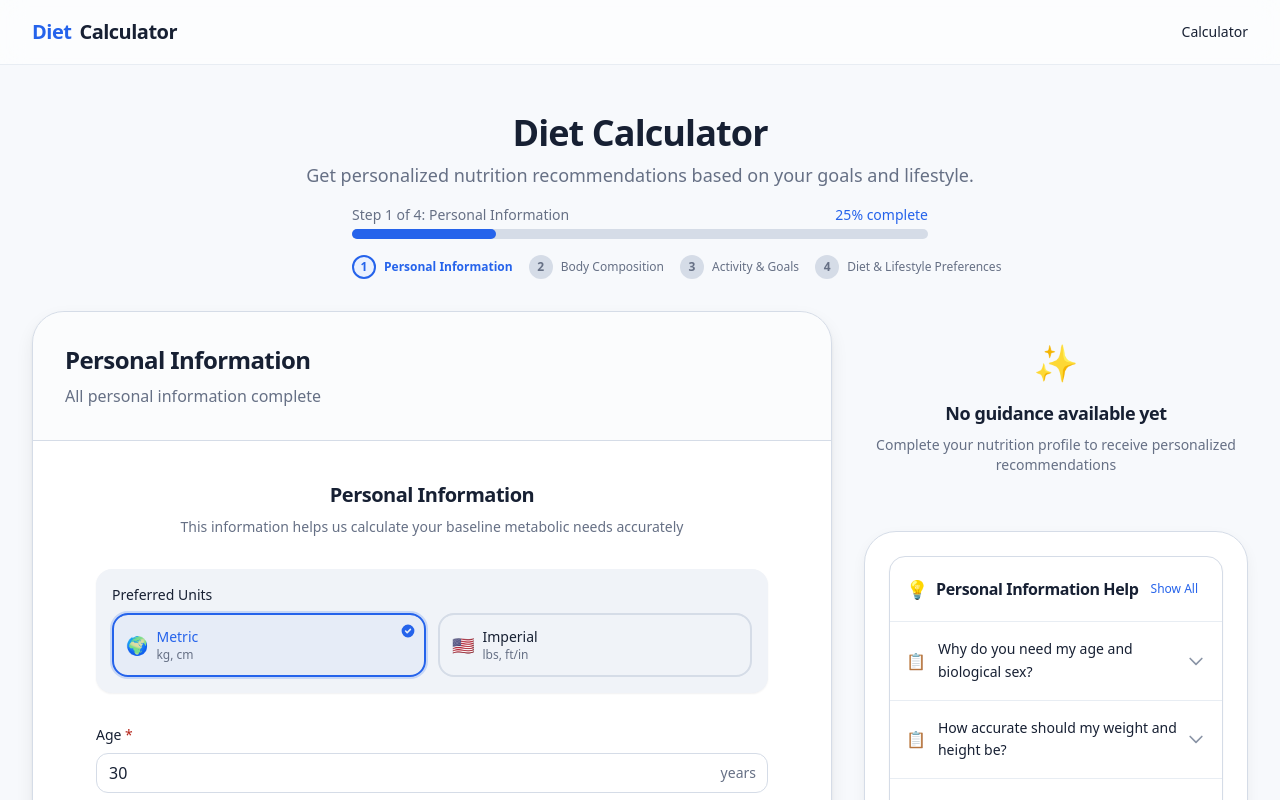
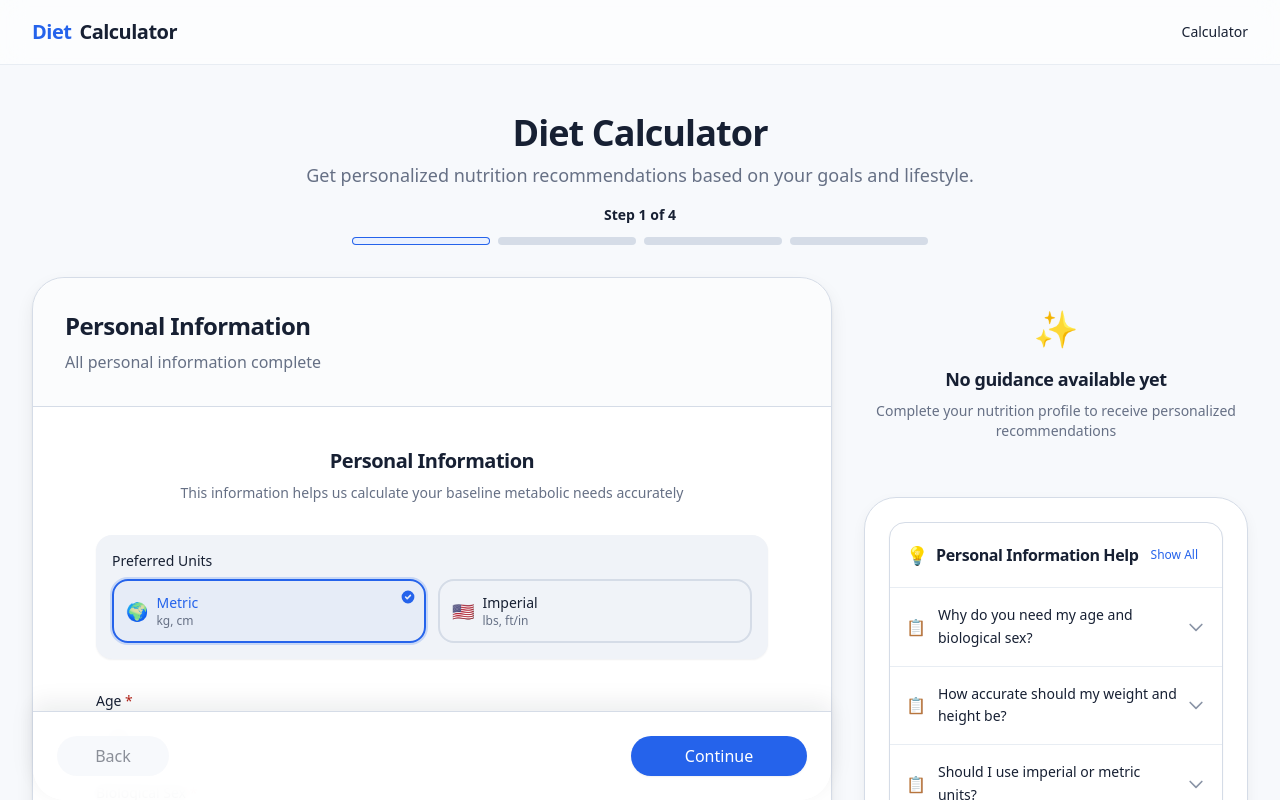
Before and after one commit to monolithjg/Diet, a React (Vite) app: page / in a window 1280 px wide. Shown: the top 800 px of the page. Built offline with nearby package versions, Linux system fonts and the light colour scheme.

Commit message:
Latest app design

```diff
--- a/src/features/wizard/index.tsx
+++ b/src/features/wizard/index.tsx
@@ -18,7 +18,7 @@ const WIZARD_STEP_TITLES = [
   "Personal Information",
   "Body Composition",
   "Activity & Goals",
-  "Diet & Lifestyle Preferences"
+  "Choose your eating style"
 ] as const;
 
 type UserValidationData = {
@@ -28,6 +28,7 @@ type UserValidationData = {
   heightCm: number;
   activityLevel: number;
   goal: string;
+  dietStyle?: string;
 };
 
 export default function Wizard() {
@@ -44,12 +45,8 @@ export default function Wizard() {
   const heightCm = useStore(state => state.user.heightCm);
   const activityLevel = useStore(state => state.user.activityLevel);
   const goal = useStore(state => state.user.goal);
+  const dietStyle = useStore(state => state.user.dietStyle);
 
-  const userValidationData = { age, sex, weightKg, heightCm, activityLevel, goal };
-
-  const navigateTo = (path: string) => {
-    navigate(path);
-  };
   useChunkPreloader();
   useConnectionAware();
 
@@ -62,7 +59,7 @@ export default function Wizard() {
 
   const getStepValidationInfo = useCallback((stepNumber: number, userData: UserValidationData) => {
     switch (stepNumber) {
-      case 1:
+      case 1: {
         const ageValid = userData.age >= 13 && userData.age <= 120;
         const sexValid = ['male', 'female', 'other'].includes(userData.sex);
         const weightValid = userData.weightKg >= 30 && userData.weightKg <= 300;
@@ -77,9 +74,10 @@ export default function Wizard() {
           message: missing.length > 0 ? `Please provide your ${missing.join(', ')}` : 'All personal information complete',
           helpText: missing.length > 0 ? 'This information is required to calculate your baseline metabolic needs accurately.' : undefined
         };
+      }
       case 2:
         return { isComplete: true, message: 'Body composition information is optional', helpText: undefined };
-      case 3:
+      case 3: {
         const activityValid = userData.activityLevel > 1.2;
         const goalValid = ['loss', 'maintain', 'gain'].includes(userData.goal);
         const missingStep3 = [];
@@ -90,14 +88,22 @@ export default function Wizard() {
           message: missingStep3.length > 0 ? `Please select your ${missingStep3.join(' and ')}` : 'Activity and goals complete',
           helpText: missingStep3.length > 0 ? 'We need this information to calculate your daily calorie needs.' : undefined
         };
+      }
       case 4:
-        return { isComplete: true, message: 'Diet preferences complete', helpText: undefined };
+        return {
+          isComplete: Boolean(userData.dietStyle),
+          message: "We'll use this to shape your macro targets and meal suggestions.",
+          helpText: userData.dietStyle ? undefined : 'Choose one eating style to calculate your plan.'
+        };
       default:
         return { isComplete: false, message: 'Unknown step', helpText: undefined };
     }
   }, []);
 
-  const stepValidation = useMemo(() => getStepValidationInfo(step, userValidationData), [step, userValidationData, getStepValidationInfo]);
+  const stepValidation = useMemo(
+    () => getStepValidationInfo(step, { age, sex, weightKg, heightCm, activityLevel, goal, dietStyle }),
+    [step, age, sex, weightKg, heightCm, activityLevel, goal, dietStyle, getStepValidationInfo]
+  );
   const canProceed = stepValidation.isComplete;
 
   // Add calculation triggers before navigating to results
@@ -116,7 +122,7 @@ export default function Wizard() {
   const userGoal = useStore(state => state.user.goal);
 
   const handleNext = useCallback(() => {
-    updateUi((prev: any) => {
+    updateUi((prev) => {
       if (prev.step >= WIZARD_STEP_TITLES.length) {
         return prev;
       }
@@ -128,10 +134,10 @@ export default function Wizard() {
       setTdee(palKey, userGoal === 'loss' ? -0.2 : userGoal === 'gain' ? 0.15 : 0);
       setMacros();
       setTimeout(() => {
-        navigateTo('/results');
+        navigate('/results');
       }, 100); // Delay navigation to allow state to update
     }
-  }, [step, updateUi, navigateTo, recalcRmr, setTdee, setMacros, palKey, userGoal]);
+  }, [step, updateUi, navigate, recalcRmr, setTdee, setMacros, palKey, userGoal]);
 
   const handleBack = useCallback(() => {
     if (step > 1) updateUi({ step: step - 1 });
@@ -155,8 +161,8 @@ export default function Wizard() {
             </ChunkErrorBoundary>
           )}
           {step === 4 && (
-            <ChunkErrorBoundary stepName="Diet & Lifestyle Preferences">
-              <Suspense fallback={<StepLoadingFallback stepName="Diet & Lifestyle Preferences" />}>
+            <ChunkErrorBoundary stepName="Eating Style">
+              <Suspense fallback={<StepLoadingFallback stepName="Eating Style" />}>
                 <Step4DietPreferences />
               </Suspense>
             </ChunkErrorBoundary>
@@ -164,11 +170,32 @@ export default function Wizard() {
         </>
       }
       navigationControls={
-        <div className="flex gap-4 justify-between">
-          <Button onClick={handleBack} disabled={step === 1} variant="secondary">Back</Button>
-          <Button onClick={handleNext} disabled={!canProceed} variant="primary">
-            {step < WIZARD_STEP_TITLES.length ? 'Continue' : 'See Results'}
+        <div className="flex flex-col-reverse sm:flex-row sm:items-center sm:justify-between gap-3">
+          <Button onClick={handleBack} disabled={step === 1} variant="secondary" className="sm:min-w-28">
+            Back
           </Button>
+          <div className="flex flex-col sm:flex-row sm:items-center gap-3 sm:justify-end">
+            {step === WIZARD_STEP_TITLES.length && (
+              <p
+                id="diet-style-validation"
+                className={`text-sm sm:max-w-56 sm:text-right ${canProceed ? 'text-success' : 'text-muted'}`}
+                aria-live="polite"
+              >
+                {canProceed
+                  ? 'Eating style selected. Ready to calculate.'
+                  : 'Choose an eating style to calculate your plan.'}
+              </p>
+            )}
+            <Button
+              onClick={handleNext}
+              disabled={!canProceed}
+              variant="primary"
+              className="w-full sm:w-auto sm:min-w-44"
+              aria-describedby={step === WIZARD_STEP_TITLES.length ? 'diet-style-validation' : undefined}
+            >
+              {step < WIZARD_STEP_TITLES.length ? 'Continue' : 'Calculate my plan'}
+            </Button>
+          </div>
         </div>
       }
       guidancePanel={<GuidanceList guidance={guidance} />}
--- a/src/features/wizard/molecules/Step4DietPreferences.tsx
+++ b/src/features/wizard/molecules/Step4DietPreferences.tsx
@@ -5,68 +5,87 @@ import { SleepHoursInput } from '../atoms/SleepHoursInput';
 import { StressLevelScale } from '../atoms/StressLevelScale';
 import { StepContainer } from './StepContainer';
 import { cn } from '../../../lib/utils';
+import type { DietStyle, Goal } from '../../../models/UserInput';
 
-const dietStyles = [
+interface DietOption {
+  value: DietStyle;
+  title: string;
+  description: string;
+  icon: string;
+  macros: {
+    protein: number;
+    carbs: number;
+    fat: number;
+  };
+}
+
+const dietStyles: DietOption[] = [
   {
     value: 'balanced',
     title: 'Balanced',
-    description: 'Moderate protein, carbs, and fats',
+    description: 'A flexible everyday approach with a steady mix of protein, carbohydrates, and fat.',
     icon: '⚖️',
-    macros: '25% protein, 45% carbs, 30% fat'
+    macros: { protein: 20, carbs: 50, fat: 30 }
   },
   {
     value: 'highProtein',
     title: 'High Protein',
-    description: 'Emphasizes protein for muscle building',
+    description: 'More protein to support fullness, workout recovery, and lean muscle.',
     icon: '💪',
-    macros: '35% protein, 35% carbs, 30% fat'
+    macros: { protein: 30, carbs: 45, fat: 25 }
   },
   {
     value: 'lowCarb',
     title: 'Low Carb',
-    description: 'Reduces carbohydrates',
+    description: 'Fewer carbohydrates with more protein and fat for steadier energy.',
     icon: '🥩',
-    macros: '30% protein, 20% carbs, 50% fat'
+    macros: { protein: 25, carbs: 35, fat: 40 }
   },
   {
     value: 'keto',
     title: 'Ketogenic',
-    description: 'Very low carb, high fat',
+    description: 'A very low-carbohydrate, high-fat approach designed to support ketosis.',
     icon: '🥑',
-    macros: '25% protein, 5% carbs, 70% fat'
+    macros: { protein: 20, carbs: 10, fat: 70 }
   },
   {
     value: 'vegan',
     title: 'Vegan',
-    description: 'Plant-based nutrition',
+    description: 'A fully plant-based pattern that excludes all animal-derived foods.',
     icon: '🌱',
-    macros: '18% protein, 55% carbs, 27% fat'
+    macros: { protein: 25, carbs: 45, fat: 30 }
   },
   {
     value: 'vegetarian',
     title: 'Vegetarian',
-    description: 'Plant-based with dairy/eggs',
+    description: 'A plant-forward pattern that can include eggs and dairy products.',
     icon: '🥬',
-    macros: '22% protein, 50% carbs, 28% fat'
+    macros: { protein: 22, carbs: 50, fat: 28 }
   }
 ];
+
+const recommendedDietByGoal: Record<Goal, DietStyle> = {
+  loss: 'highProtein',
+  maintain: 'balanced',
+  gain: 'highProtein'
+};
 
 const commonAllergies = [
   'peanuts', 'tree nuts', 'shellfish', 'fish', 'eggs', 'dairy', 'soy', 'wheat'
 ];
 
 function Step4DietPreferences() {
-  // Use primitive selectors to avoid infinite loop
   const dietStyle = useStore(state => state.user.dietStyle);
   const allergies = useStore(state => state.user.allergies);
   const sleepHours = useStore(state => state.user.sleepHours);
   const stressLevel = useStore(state => state.user.stressLevel);
+  const goal = useStore(state => state.user.goal);
   const updateUserWithGuidance = useStore(state => state.updateUserWithGuidance);
-  // Combine into user object for convenience
   const user = { dietStyle, allergies, sleepHours, stressLevel };
+  const recommendedDiet = recommendedDietByGoal[goal];
 
-  const handleDietStyleChange = (dietStyle: string) => {
-    updateUserWithGuidance({ dietStyle: dietStyle as any });
+  const handleDietStyleChange = (nextDietStyle: DietStyle) => {
+    updateUserWithGuidance({ dietStyle: nextDietStyle });
   };
 
   const handleAllergyToggle = (allergy: string) => {
@@ -89,51 +108,113 @@ function Step4DietPreferences() {
   return (
     <StepContainer>
       <div className="space-y-8">
-        {/* Diet Style Selection */}
-        <section className="space-y-4 animate-fade-in">
-          <Label className="text-lg font-semibold text-foreground">
-            Diet Style
-          </Label>
+        <fieldset className="space-y-4 animate-fade-in" aria-describedby="diet-style-help">
+          <legend className="sr-only">Eating style</legend>
+          <div className="flex items-start justify-between gap-4">
+            <p id="diet-style-help" className="max-w-xl text-sm leading-relaxed text-muted">
+              Choose the pattern that feels most sustainable. You can adjust your macros later.
+            </p>
+            <span className="shrink-0 rounded-full bg-error-soft px-2.5 py-1 text-xs font-semibold text-error-foreground">
+              Required
+            </span>
+          </div>
 
-          <div className="grid grid-cols-1 sm:grid-cols-2 lg:grid-cols-3 gap-4">
-            {dietStyles.map((diet) => (
-              <Card
+          <div className="grid grid-cols-1 md:grid-cols-2 gap-4">
+            {dietStyles.map((diet) => {
+              const inputId = `diet-style-${diet.value}`;
+              const isSelected = user.dietStyle === diet.value;
+              const isRecommended = recommendedDiet === diet.value;
+              const macroLabel = `${diet.macros.protein}% protein, ${diet.macros.carbs}% carbohydrates, and ${diet.macros.fat}% fat`;
+
+              return (
+                <label
                   key={diet.value}
+                  htmlFor={inputId}
                   className={cn(
-                  "cursor-pointer transition-all duration-200 touch-manipulation min-h-[140px] border-2",
-                  user.dietStyle === diet.value
-                    ? "ring-2 ring-primary ring-offset-2 border-primary bg-primary/5 shadow-md"
-                    : "hover:border-primary/50 hover:bg-secondary/50 border-border shadow-sm"
+                    "relative block min-h-[238px] cursor-pointer rounded-2xl border-2 p-5 shadow-sm transition-all duration-200 touch-manipulation",
+                    "focus-within:outline-none focus-within:ring-[length:var(--focus-ring-width)] focus-within:ring-ring focus-within:ring-offset-[length:var(--focus-ring-offset)] ring-offset-background",
+                    isSelected
+                      ? "border-primary bg-primary-soft shadow-md"
+                      : "border-border bg-surface hover:border-primary/50 hover:bg-secondary/40"
                   )}
-                onClick={() => handleDietStyleChange(diet.value)}
-                role="button"
-                tabIndex={0}
-                aria-pressed={user.dietStyle === diet.value}
-                aria-label={`Select ${diet.title} diet style`}
-                onKeyDown={(e) => {
-                  if (e.key === 'Enter' || e.key === ' ') {
-                    e.preventDefault();
-                    handleDietStyleChange(diet.value);
-                  }
-                }}
                 >
-                <CardContent className="flex flex-col items-center justify-center p-5 text-center h-full gap-2">
-                  <div className="text-4xl mb-1 filter drop-shadow-sm">{diet.icon}</div>
-                  <div className="font-bold text-foreground">{diet.title}</div>
-                  <div className="text-xs text-muted leading-relaxed line-clamp-2">
+                  <input
+                    id={inputId}
+                    className="peer sr-only"
+                    type="radio"
+                    name="diet-style"
+                    value={diet.value}
+                    checked={isSelected}
+                    onChange={() => handleDietStyleChange(diet.value)}
+                    aria-describedby={`${inputId}-description ${inputId}-macros`}
+                    required
+                  />
+
+                  <span
+                    className={cn(
+                      "absolute right-4 top-4 flex h-6 w-6 items-center justify-center rounded-full border-2 transition-colors",
+                      isSelected
+                        ? "border-primary bg-primary text-primary-foreground"
+                        : "border-border-strong bg-control"
+                    )}
+                    aria-hidden="true"
+                  >
+                    {isSelected && (
+                      <svg className="h-3.5 w-3.5" viewBox="0 0 20 20" fill="currentColor">
+                        <path fillRule="evenodd" d="M16.704 5.293a1 1 0 010 1.414l-8 8a1 1 0 01-1.414 0l-4-4a1 1 0 011.414-1.414L8 12.586l7.296-7.293a1 1 0 011.408 0z" clipRule="evenodd" />
+                      </svg>
+                    )}
+                  </span>
+
+                  <div className="flex h-full flex-col">
+                    <div className="mb-4 flex items-start gap-3 pr-8">
+                      <span
+                        className="flex h-11 w-11 shrink-0 items-center justify-center rounded-xl border border-border-subtle bg-surface text-2xl shadow-sm"
+                        aria-hidden="true"
+                      >
+                        {diet.icon}
+                      </span>
+                      <div className="min-w-0 pt-0.5">
+                        <span className="block text-lg font-bold text-foreground">{diet.title}</span>
+                        {isRecommended && (
+                          <span className="mt-1 inline-flex rounded-full bg-success-soft px-2 py-0.5 text-[11px] font-semibold text-success-foreground">
+                            Recommended for your goal
+                          </span>
+                        )}
+                      </div>
+                    </div>
+
+                    <p id={`${inputId}-description`} className="min-h-12 text-sm leading-relaxed text-muted">
                       {diet.description}
+                    </p>
+
+                    <div id={`${inputId}-macros`} className="mt-auto pt-5" role="img" aria-label={macroLabel}>
+                      <div className="flex h-2.5 w-full overflow-hidden rounded-full bg-border-subtle" aria-hidden="true">
+                        <span className="bg-primary" style={{ width: `${diet.macros.protein}%` }} />
+                        <span className="bg-success" style={{ width: `${diet.macros.carbs}%` }} />
+                        <span className="bg-warning" style={{ width: `${diet.macros.fat}%` }} />
                       </div>
-                  <div className="mt-2 text-[10px] font-mono text-primary bg-primary/10 px-2 py-1 rounded-full">
-                    {diet.macros}
+                      <div className="mt-2 grid grid-cols-3 gap-1 text-[11px] font-medium text-muted" aria-hidden="true">
+                        <span><i className="mr-1 inline-block h-2 w-2 rounded-full bg-primary" />P {diet.macros.protein}%</span>
+                        <span className="text-center"><i className="mr-1 inline-block h-2 w-2 rounded-full bg-success" />C {diet.macros.carbs}%</span>
+                        <span className="text-right"><i className="mr-1 inline-block h-2 w-2 rounded-full bg-warning" />F {diet.macros.fat}%</span>
                       </div>
-                </CardContent>
-              </Card>
-            ))}
                     </div>
-        </section>
+                  </div>
+                </label>
+              );
+            })}
+          </div>
+        </fieldset>
+
+        <div className="border-t border-border-subtle pt-7 animate-fade-in" style={{ animationDelay: '100ms' }}>
+          <p className="text-xs font-semibold uppercase tracking-[0.14em] text-primary">Optional refinements</p>
+          <h3 className="mt-2 text-xl font-semibold text-foreground">Fine-tune your suggestions</h3>
+          <p className="mt-1 text-sm text-muted">These details improve meal guidance but are not required to calculate your plan.</p>
+        </div>
 
         {/* Allergies Selection */}
-        <section className="space-y-4 animate-fade-in" style={{ animationDelay: '100ms' }}>
+        <section className="space-y-4 animate-fade-in" style={{ animationDelay: '150ms' }}>
           <div className="flex items-center justify-between">
             <Label className="text-lg font-semibold text-foreground">
               Food Allergies
--- a/src/features/wizard/organisms/MobileProgressBar.tsx
+++ b/src/features/wizard/organisms/MobileProgressBar.tsx
@@ -1,4 +1,4 @@
-import React, { useMemo } from 'react';
+import React from 'react';
 
 interface MobileProgressBarProps {
   currentStep: number;
@@ -11,99 +11,37 @@ export const MobileProgressBar = React.memo(function MobileProgressBar({
   totalSteps,
   stepTitles,
 }: MobileProgressBarProps) {
-  // Memoize expensive calculations
-  const progressPercentage = useMemo(() =>
-    (currentStep / totalSteps) * 100,
-    [currentStep, totalSteps]
-  );
+  return (
+    <div
+      className="w-full"
+      role="progressbar"
+      aria-label={`Step ${currentStep} of ${totalSteps}: ${stepTitles[currentStep - 1] || ''}`}
+      aria-valuenow={currentStep}
+      aria-valuemin={1}
+      aria-valuemax={totalSteps}
+    >
+      <p className="mb-3 text-sm font-semibold text-foreground">
+        Step {currentStep} of {totalSteps}
+      </p>
+      <div className="grid grid-cols-4 gap-2" aria-hidden="true">
+        {Array.from({ length: totalSteps }, (_, index) => {
+          const stepNumber = index + 1;
+          const isCompleted = stepNumber < currentStep;
+          const isCurrent = stepNumber === currentStep;
 
-  const currentStepTitle = useMemo(() =>
-    stepTitles[currentStep - 1] || '',
-    [stepTitles, currentStep]
-  );
-
-  // Memoize step indicators to avoid recreating on every render
-  const stepIndicators = useMemo(() => {
-    return stepTitles.map((title, index) => {
-      const stepNumber = index + 1;
-      const isActive = stepNumber === currentStep;
-      const isCompleted = stepNumber < currentStep;
-
-      return (
-        <div key={stepNumber} className="flex-1 flex items-center">
-          <div
-            className={`
-              w-6 h-6 rounded-full flex items-center justify-center text-xs font-semibold
-              mr-2 shrink-0
-              ${isCompleted ? 'bg-primary text-primary-foreground' : isActive ? 'bg-primary-soft border-2 border-primary text-primary' : 'bg-border text-muted'}
-            `}
-          >
-            {isCompleted ? (
-              <svg className="w-3 h-3" fill="currentColor" viewBox="0 0 20 20">
-                <path d="M16.707 5.293a1 1 0 010 1.414l-8 8a1 1 0 01-1.414 0l-4-4a1 1 0 011.414-1.414L8 12.586l7.293-7.293a1 1 0 011.414 0z" />
-              </svg>
-            ) : stepNumber}
-          </div>
-          <span
-            className={`text-xs truncate ${isActive ? 'text-primary font-semibold' : isCompleted ? 'text-foreground' : 'text-muted'}`}
-          >
-            {title}
-          </span>
-          {stepNumber < totalSteps && (
-            <div className={`flex-grow h-0.5 ml-2 ${isCompleted ? 'bg-primary' : 'bg-border'}`}></div>
-          )}
-        </div>
-      );
-    });
-  }, [stepTitles, currentStep, totalSteps]);
-
-  // Memoize mobile dot indicators
-  const mobileStepDots = useMemo(() => {
-    return Array.from({ length: totalSteps }).map((_, index) => (
-      <div
-        key={`dot-${index}`}
-        className={`
-          w-2.5 h-2.5 rounded-full
-          ${index + 1 === currentStep ? 'bg-primary' : index + 1 < currentStep ? 'bg-primary-soft' : 'bg-border-strong'}
-        `}
-        title={stepTitles[index]}
-      ></div>
-    ));
-  }, [totalSteps, currentStep, stepTitles]);
-
-  return (
-    <div className="w-full px-2 sm:px-0">
-      {/* Progress Bar */}
-      <div className="mb-3">
-        <div className="flex items-center justify-between mb-1">
-          <span className="text-xs sm:text-sm font-medium text-muted">
-            Step {currentStep} of {totalSteps}: {currentStepTitle}
-          </span>
-          <span className="text-xs sm:text-sm font-medium text-primary">
-            {Math.round(progressPercentage)}% complete
-          </span>
-        </div>
-        <div className="w-full bg-border h-2.5 rounded-full">
-          <div
-            className="bg-primary h-2.5 rounded-full transition-all duration-300 ease-out"
-            style={{ width: `${progressPercentage}%` }}
-            aria-valuenow={progressPercentage}
-            aria-valuemin={0}
-            aria-valuemax={100}
-            role="progressbar"
-            aria-label={`Progress: ${Math.round(progressPercentage)}% complete`}
-          ></div>
-        </div>
-      </div>
-
-      {/* Step Indicators (Dots for mobile, Text for larger screens) */}
-      <div className="hidden sm:flex items-center justify-between mt-4 space-x-2">
-        {stepIndicators}
-      </div>
-
-      {/* Dot Indicators for very small screens */}
-      <div className="flex sm:hidden items-center justify-center space-x-2 mt-2">
-        {mobileStepDots}
+          return (
+            <span
+              key={stepNumber}
+              className={`h-2 rounded-full transition-colors duration-300 ${
+                isCompleted
+                  ? 'bg-primary'
+                  : isCurrent
+                    ? 'bg-primary-soft ring-1 ring-inset ring-primary'
+                    : 'bg-border'
+              }`}
+            />
+          );
+        })}
       </div>
     </div>
   );
--- a/src/features/wizard/organisms/MobileWizardLayout.tsx
+++ b/src/features/wizard/organisms/MobileWizardLayout.tsx
@@ -29,7 +29,7 @@ export function MobileWizardLayout({
       case 3:
         return { title: "Activity & Goals Help", helpType: 'activityGoals' as const };
       case 4:
-        return { title: "Diet Preferences Help", helpType: 'dietPreferences' as const };
+        return { title: "Eating Style Help", helpType: 'dietPreferences' as const };
       default:
         return null;
     }
@@ -56,9 +56,9 @@ export function MobileWizardLayout({
 
       <div className="grid grid-cols-1 lg:grid-cols-12 gap-8 items-start">
         {/* Main Content Card */}
-        <main className="lg:col-span-8 bg-surface shadow-soft rounded-3xl border border-border overflow-hidden transition-all duration-300 hover:shadow-card-hover">
+        <main className="lg:col-span-8 bg-surface shadow-soft rounded-3xl border border-border transition-all duration-300 hover:shadow-card-hover">
           {/* Step Header */}
-          <div className="p-6 md:p-8 border-b border-border bg-secondary/30">
+          <div className="p-6 md:p-8 border-b border-border bg-secondary/30 rounded-t-3xl">
             <div className="flex items-start justify-between gap-4">
               <div>
                 <h2 className="text-2xl font-bold text-foreground">
@@ -102,7 +102,7 @@ export function MobileWizardLayout({
           </div>
 
           {/* Step Navigation */}
-          <div className="p-6 md:p-8 border-t border-border bg-secondary/10">
+          <div className="sticky bottom-0 z-20 p-4 md:p-6 border-t border-border bg-surface/95 backdrop-blur shadow-[0_-8px_24px_rgb(16_24_40_/_0.08)] rounded-b-3xl">
             {navigationControls}
           </div>
         </main>
--- a/src/lib/store.ts
+++ b/src/lib/store.ts
@@ -46,7 +46,6 @@ const initialUser: UserInput = {
   weightKg: 70,
   activityLevel: 1.55,
   goal: 'maintain' as Goal,
-  dietStyle: 'balanced',
   allergies: [],
   unitPreference: 'metric'
 };
--- a/src/models/UserInput.ts
+++ b/src/models/UserInput.ts
@@ -48,7 +48,8 @@ export interface UserInput {
   goal: Goal;
   /** Positive for surplus, negative for deficit (kcal/day). */
   deficitSurplusKcal?: number;
-  dietStyle: DietStyle;
+  /** Required before a nutrition plan can be calculated. */
+  dietStyle?: DietStyle;
   /** Free-text allergens or restrictions (lower-case). */
   allergies: string[];
   /** Optional custom macro overrides in grams. */
```
Also changed, not shown: 17 other files (tests, documents, lock files or other folders). Lines whose indentation alone changed are shown as unchanged.
